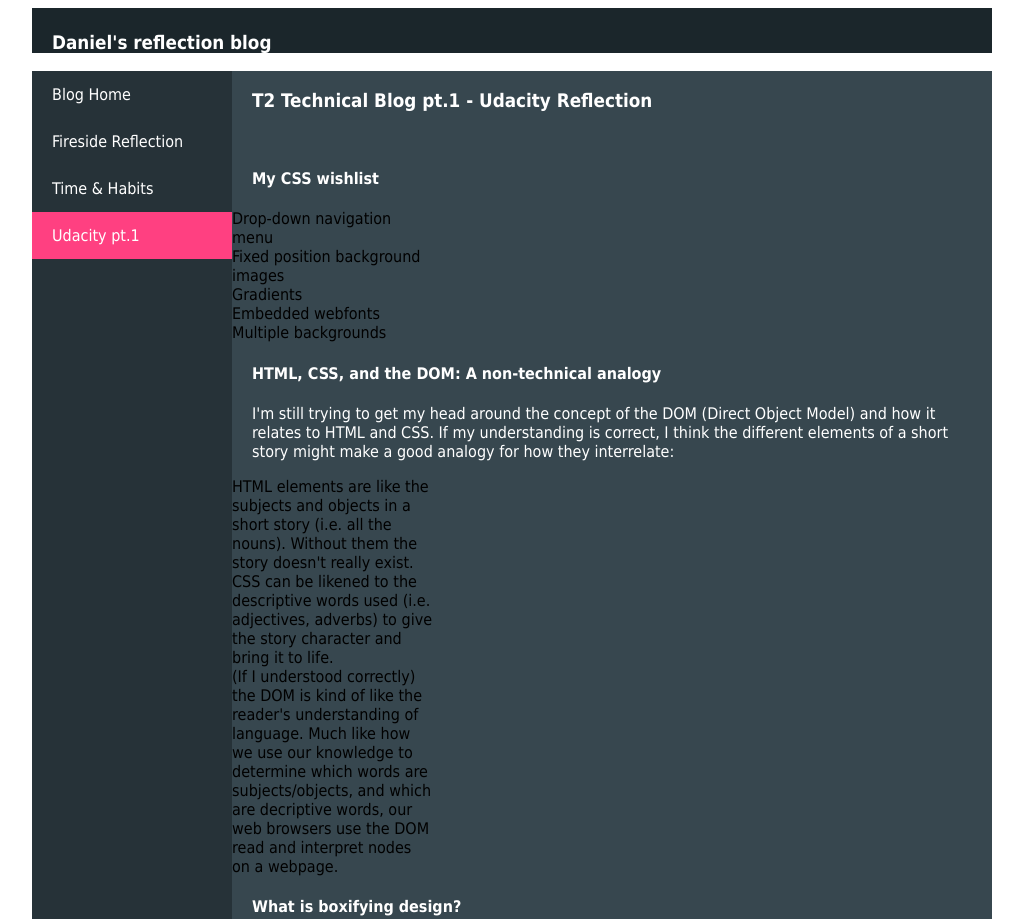
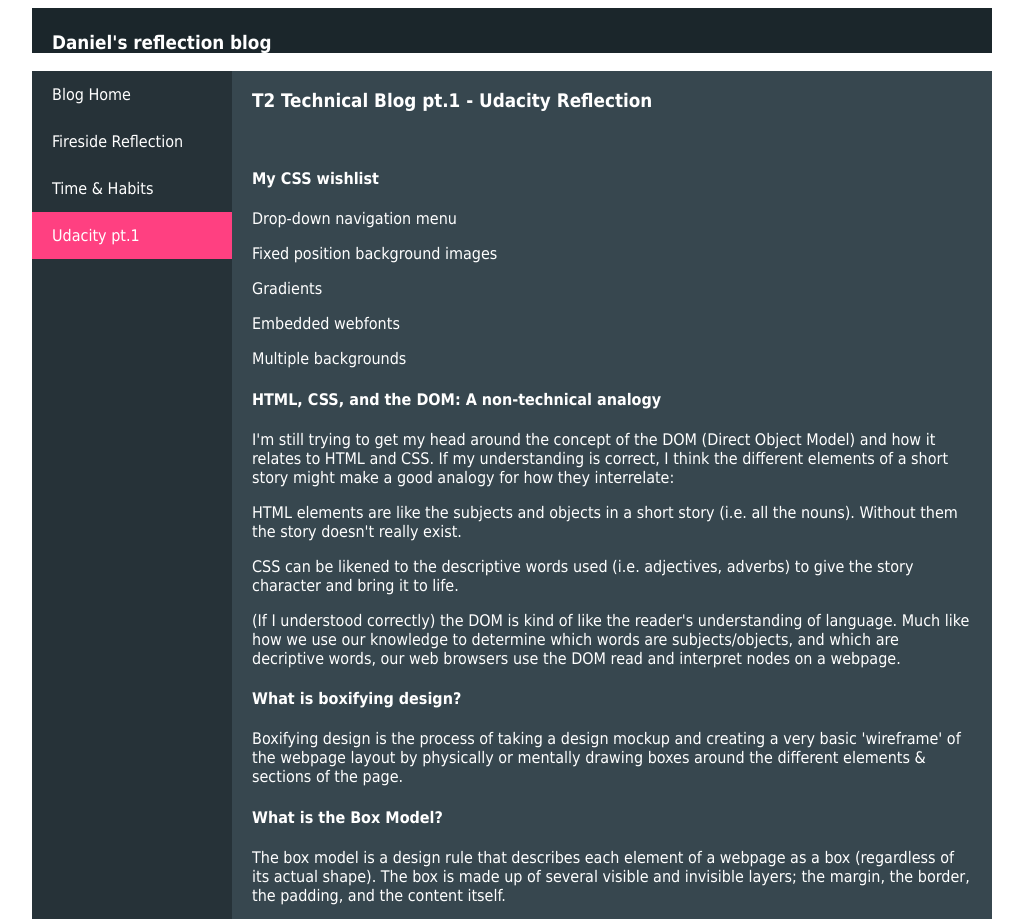
Before and after one commit to danieldelacruz01/danieldelacruz01.github.io, a plain HTML site: page blog/t2-html-css-dom-p1.html in a window 1280 px wide. Shown: the top 919 px of the page, without its empty margins (128-1151 px from the left). Drawn offline with Linux system fonts and the light colour scheme.

Commit message:
Fix layout issue

```diff
--- a/blog/t2-html-css-dom-p1.html
+++ b/blog/t2-html-css-dom-p1.html
@@ -25,22 +25,18 @@
 
       <h4>My CSS wishlist</h4>
 
-      <ul>
-        <li>Drop-down navigation menu</li>
-        <li>Fixed position background images</li>
-        <li>Gradients</li>
-        <li>Embedded webfonts</li>
-        <li>Multiple backgrounds</li>
-      </ul>
+      <p>Drop-down navigation menu</p>
+      <p>Fixed position background images</p>
+      <p>Gradients</p>
+      <p>Embedded webfonts</p>
+      <p>Multiple backgrounds</p>
 
       <h4>HTML, CSS, and the DOM: A non-technical analogy</h4>
 
       <p>I'm still trying to get my head around the concept of the DOM (Direct Object Model) and how it relates to HTML and CSS. If my understanding is correct, I think the different elements of a short story might make a good analogy for how they interrelate:</p>
-      <ul>
-        <li>HTML elements are like the subjects and objects in a short story (i.e. all the nouns). Without them the story doesn't really exist.</li>
-        <li>CSS can be likened to the descriptive words used (i.e. adjectives, adverbs) to give the story character and bring it to life.</li>
-        <li>(If I understood correctly) the DOM is kind of like the reader's understanding of language. Much like how we use our knowledge to determine which words are subjects/objects, and which are decriptive words, our web browsers use the DOM read and interpret nodes on a webpage.</li>
-      </ul>
+      <p>HTML elements are like the subjects and objects in a short story (i.e. all the nouns). Without them the story doesn't really exist.</p>
+      <p>CSS can be likened to the descriptive words used (i.e. adjectives, adverbs) to give the story character and bring it to life.</p>
+      <p>(If I understood correctly) the DOM is kind of like the reader's understanding of language. Much like how we use our knowledge to determine which words are subjects/objects, and which are decriptive words, our web browsers use the DOM read and interpret nodes on a webpage.</p>
 
       <h4>What is boxifying design?</h4>
 
```
